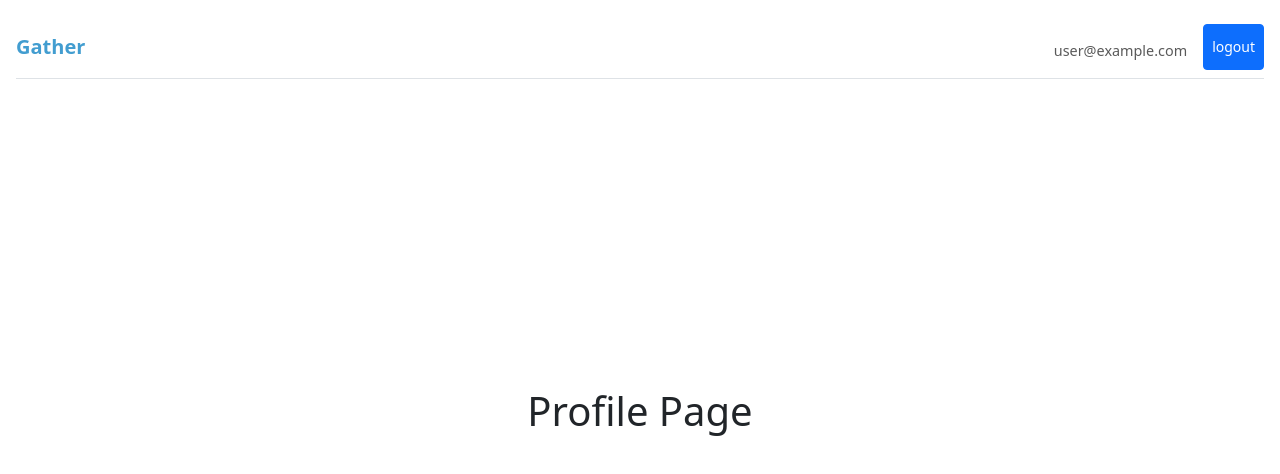
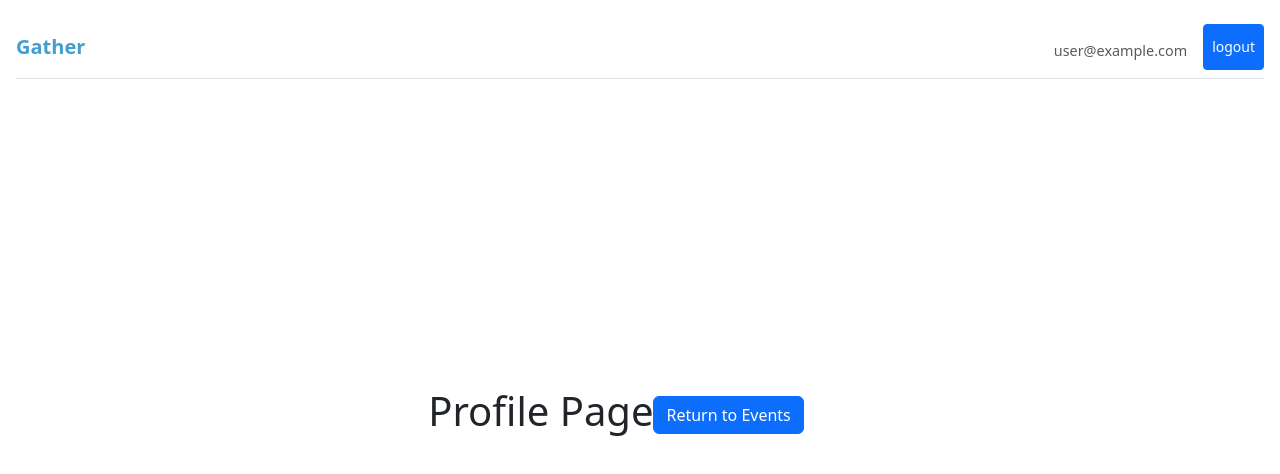
Before and after one commit to Gazdean/events-front-end, a React (Vite) app: page /profile in a window 1280 px wide. Shown: the top 474 px of the page. Built offline with nearby package versions, Linux system fonts and the light colour scheme; no server answers; the database is empty; sample sign-in values are in the browser's storage.

Commit message:
return to events now a function component

```diff
--- /dev/null
+++ b/src/Components/ReturnToEventsButton.jsx
@@ -0,0 +1,9 @@
+import React from 'react'
+import { Button } from 'react-bootstrap'
+import { Link } from 'react-router-dom'
+
+export default function ReturnToEventsButton() {
+  return (
+    <Link to={`/`}><Button className="me-5">Return to Events</Button></Link>
+  )
+}
--- a/src/Pages/IndividualEvent.jsx
+++ b/src/Pages/IndividualEvent.jsx
@@ -6,6 +6,7 @@ import { useAuth } from "../Contexts/AuthContext";
 import { fetchEventTicketClasses, fetchIndividualEvent } from "../apiEventBriteCalls";
 import SignUpModal from '../Components/SignUpModal'
 import { handleFormatDate } from "../utils";
+import ReturnToEventsButton from "../Components/ReturnToEventsButton";
 
 export default function IndividualEvent({ organizationId, images }) {
     const { event_id } = useParams();
@@ -58,7 +59,7 @@ export default function IndividualEvent({ organizationId, images }) {
                         <p>{event.summary}</p>
                         {loading? <p>--loading--</p> : eventTickets.free ? <p style={{color:"green"}}>free event</p> : eventTickets.donation ? <p style={{color:"blue"}}>donation</p> : <p style={{color:"red"}}>Price: {eventTickets.cost.display}</p>}
                         {loading? <p>--loading--</p> : <p style={{color:"green"}}>Tickets Available: {eventTickets.quantity_total < 5 && eventTickets.quantity_total > 0 ? 'Nearly Sold Out!!' : eventTickets.quantity_total == 0 ? 'Sold Out!!!!!' : eventTickets.quantity_total }</p> }
-                        <Link to={`/`}><Button className="me-5">Return to Events</Button></Link>
+                        <ReturnToEventsButton/>
                         {currentUser ? <><Button className="ms-5" onClick={handleShow}>Sign Up</Button><SignUpModal setShow={setShow} show={show} />   </> : null}
                     </Col>
                 </Row>
--- a/src/Pages/Profile.jsx
+++ b/src/Pages/Profile.jsx
@@ -1,9 +1,11 @@
 import React from 'react'
+import ReturnToEventsButton from '../Components/ReturnToEventsButton'
 
 export default function Profile() {
   return (
     <>
         <h1>Profile Page</h1>
+        <ReturnToEventsButton/>
     </>
   )
 }
```
